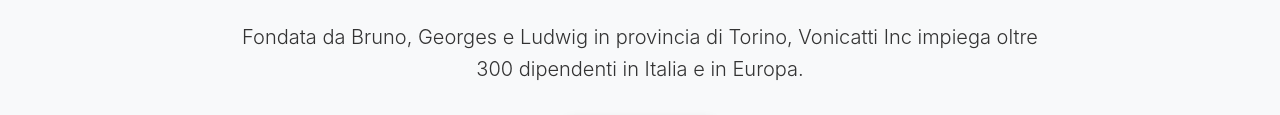
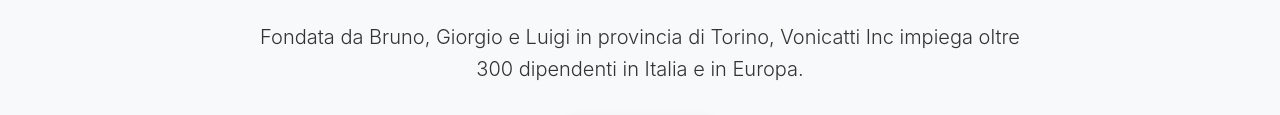
Before and after one commit to Vonicatti/vonicatti, a plain HTML site: page index.html in a window 1280 px wide. Shown: the part 797-912 px from the top of the page. Drawn offline with nearby package versions, Linux system fonts and the light colour scheme.

Commit message:
Update index.html

```diff
--- a/index.html
+++ b/index.html
@@ -43,7 +43,7 @@
   <div class="container text-center">
     <h2 class="mb-4">Chi Siamo</h2>
     <p class="lead mx-auto" style="max-width: 800px;">
-      Fondata da Bruno, Georges e Ludwig in provincia di Torino, Vonicatti Inc impiega oltre 300 dipendenti in Italia e in Europa.
+      Fondata da Bruno, Giorgio e Luigi in provincia di Torino, Vonicatti Inc impiega oltre 300 dipendenti in Italia e in Europa.
     </p>
     <a href="about.html" class="btn btn-about mt-3">Scopri il team</a>
   </div>
```
